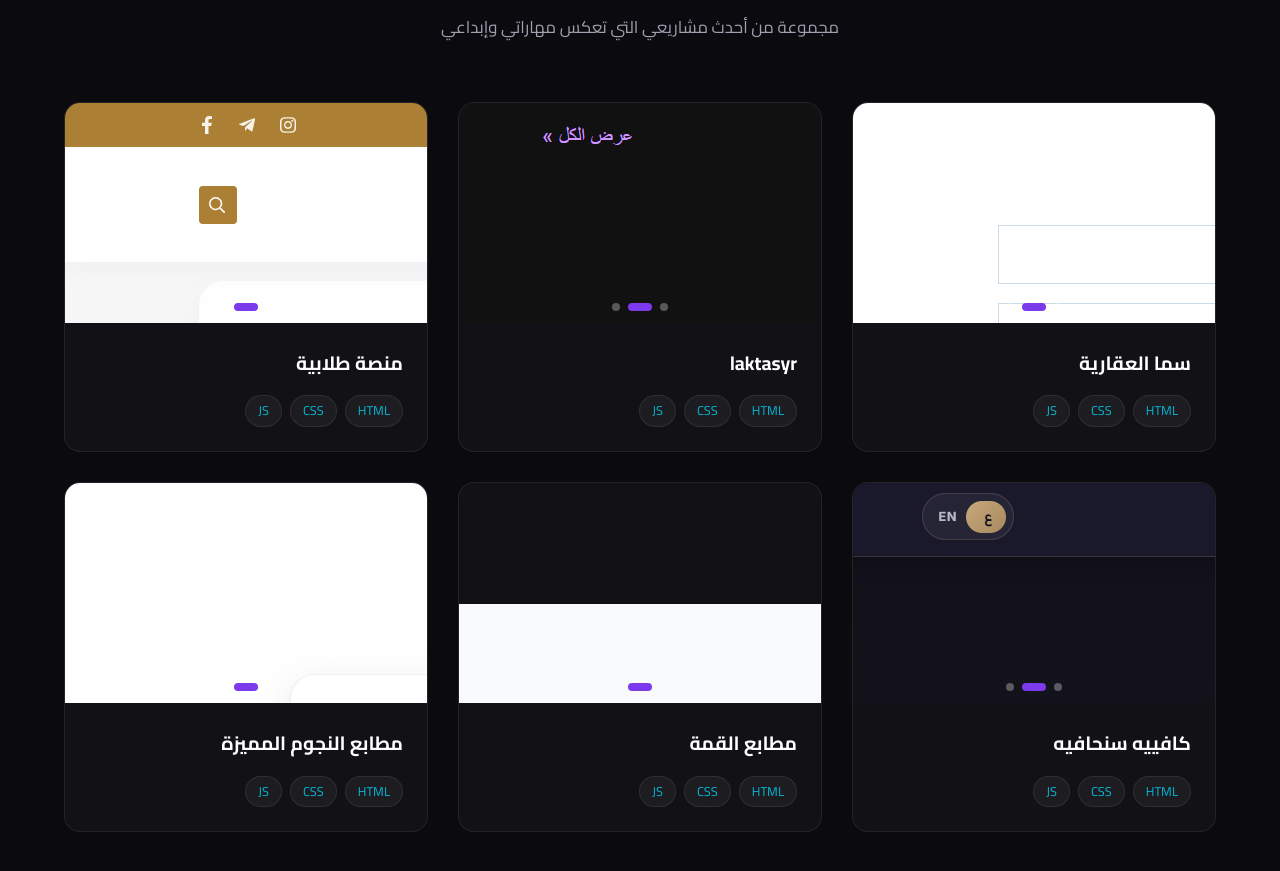
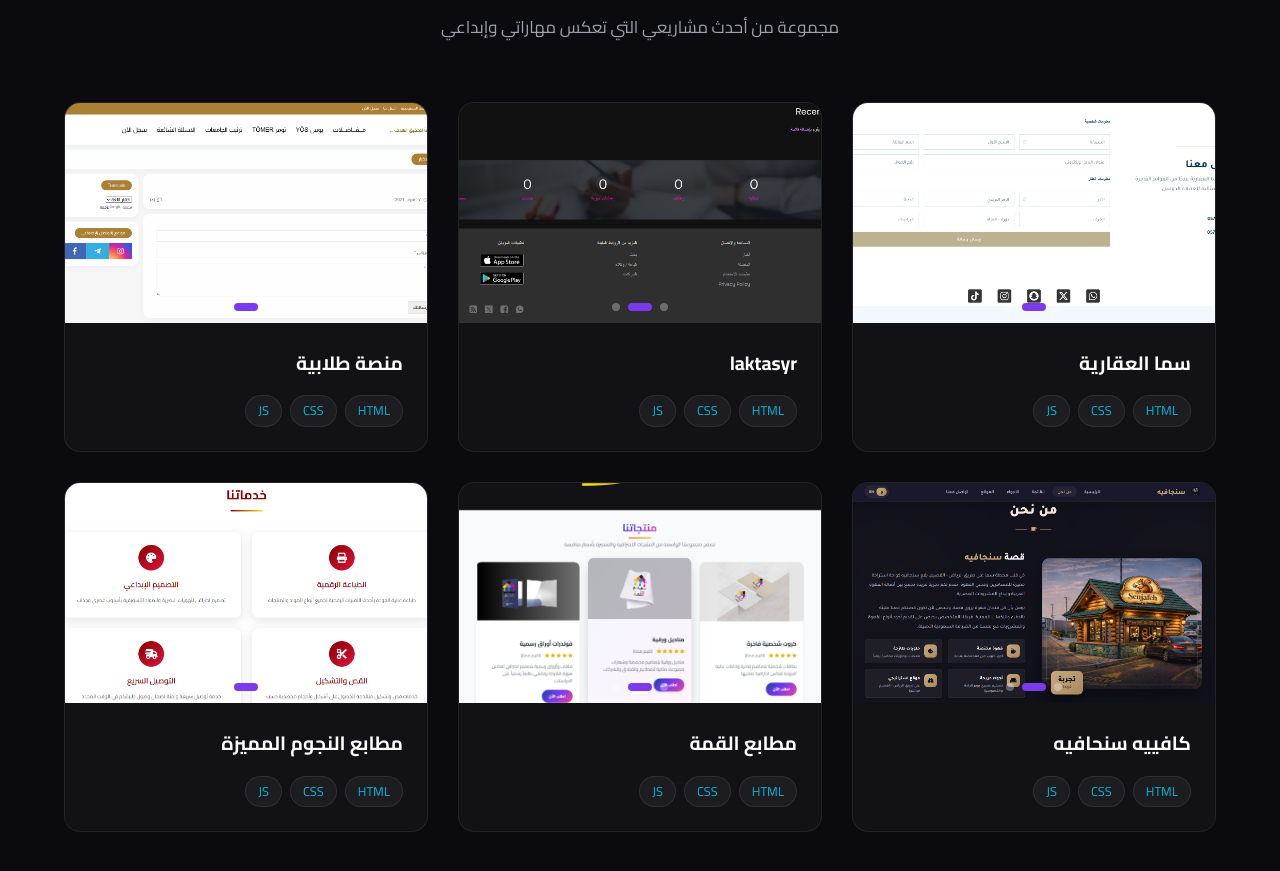
Before and after one commit to mohamedAlas3d/mohamedAlas3d.github.io, a plain HTML site: page index.html in a window 1280 px wide. Shown: the part 1924-2795 px from the top of the page. Drawn offline with Linux system fonts and the light colour scheme; some packages are replaced by stand-ins of ours; a script that the page names is missing.

```diff
--- a/style.css
+++ b/style.css
@@ -840,6 +840,11 @@
     justify-content: center;
     font-size: 3rem;
     color: rgba(255,255,255,0.3);
+
+    /* أضف هذه الأسطر */
+    background-size: cover;
+    background-position: center;
+    background-repeat: no-repeat;
 }
 
 .slider-img.active {
```
